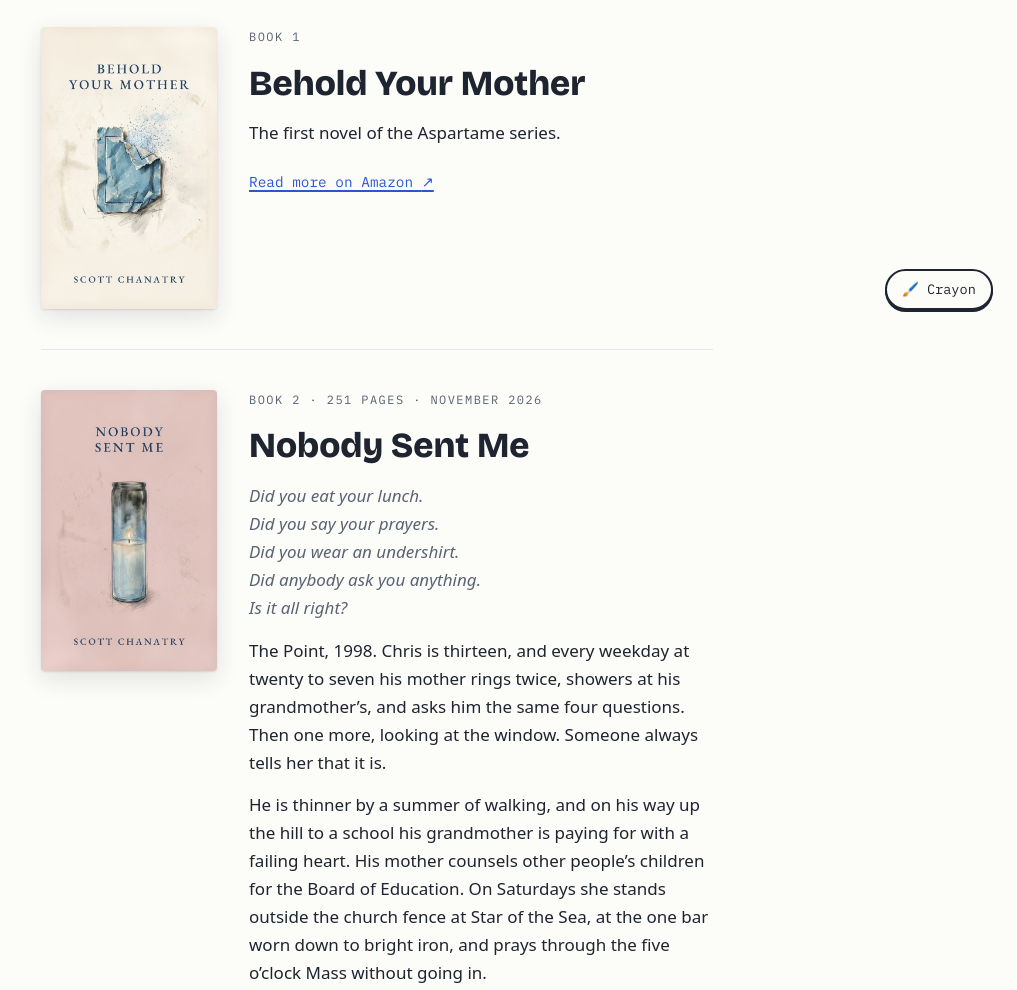
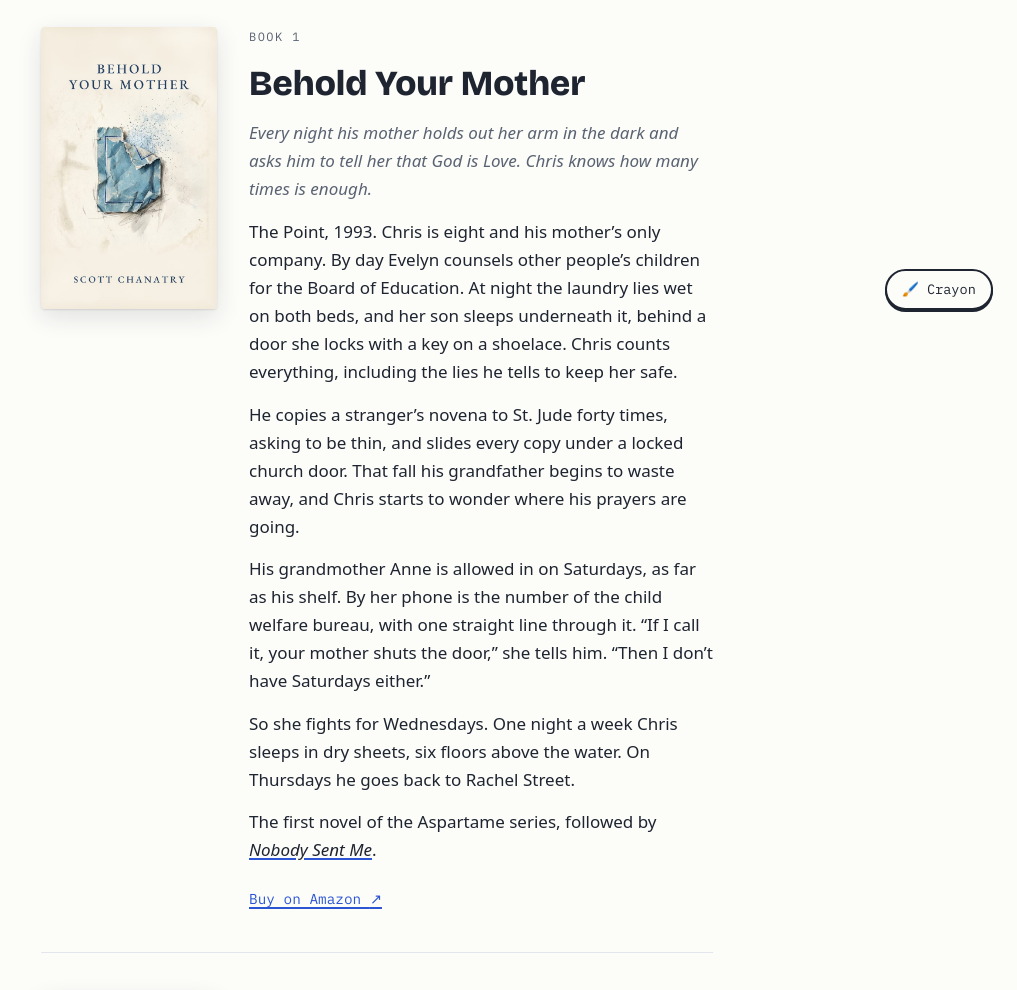
Before and after one commit to scottchanatry/scottchanatry.com, a plain HTML site: page books/index.html in a window 1280 px wide. Shown: the part 466-1456 px from the top of the page, without its empty margins (263-1280 px from the left). Drawn offline with nearby package versions, Linux system fonts and the light colour scheme; a web font is replaced by a local one.

Commit message:
Add Amazon description for Behold Your Mother

```diff
--- a/books/index.html
+++ b/books/index.html
@@ -51,7 +51,8 @@
       "author": {
         "@id": "https://scottchanatry.com/#scott"
       },
-      "inLanguage": "en"
+      "inLanguage": "en",
+      "description": "The Point, 1993. Chris is eight and his mother's only company. Every night she asks him to tell her that God is Love, and he counts everything, including the lies he tells to keep her safe. The first novel of the Aspartame series."
     },
     {
       "@type": "Book",
@@ -113,9 +114,31 @@
         <p class="book-series">Book 1</p>
         <h3 class="book-name" id="bym-title">Behold Your Mother</h3>
         <div class="book-desc">
-          <p>The first novel of the Aspartame series.</p>
+          <p class="book-questions">Every night his mother holds out her arm in
+            the dark and asks him to tell her that God is Love. Chris knows how
+            many times is enough.</p>
+          <p>The Point, 1993. Chris is eight and his mother&rsquo;s only company.
+            By day Evelyn counsels other people&rsquo;s children for the Board of
+            Education. At night the laundry lies wet on both beds, and her son
+            sleeps underneath it, behind a door she locks with a key on a
+            shoelace. Chris counts everything, including the lies he tells to
+            keep her safe.</p>
+          <p>He copies a stranger&rsquo;s novena to St.&nbsp;Jude forty times,
+            asking to be thin, and slides every copy under a locked church door.
+            That fall his grandfather begins to waste away, and Chris starts to
+            wonder where his prayers are going.</p>
+          <p>His grandmother Anne is allowed in on Saturdays, as far as his
+            shelf. By her phone is the number of the child welfare bureau, with
+            one straight line through it. &ldquo;If I call it, your mother shuts
+            the door,&rdquo; she tells him. &ldquo;Then I don&rsquo;t have
+            Saturdays either.&rdquo;</p>
+          <p>So she fights for Wednesdays. One night a week Chris sleeps in dry
+            sheets, six floors above the water. On Thursdays he goes back to
+            Rachel Street.</p>
+          <p>The first novel of the Aspartame series, followed by
+            <a href="#nobody-sent-me"><cite>Nobody Sent Me</cite></a>.</p>
         </div>
-        <a class="book-amazon" href="https://www.amazon.com/dp/B0HQQQTRWR">Read more on Amazon <span aria-hidden="true">&#8599;</span></a>
+        <a class="book-amazon" href="https://www.amazon.com/dp/B0HQQQTRWR">Buy on Amazon <span aria-hidden="true">&#8599;</span></a>
       </div>
     </article>
 
```
